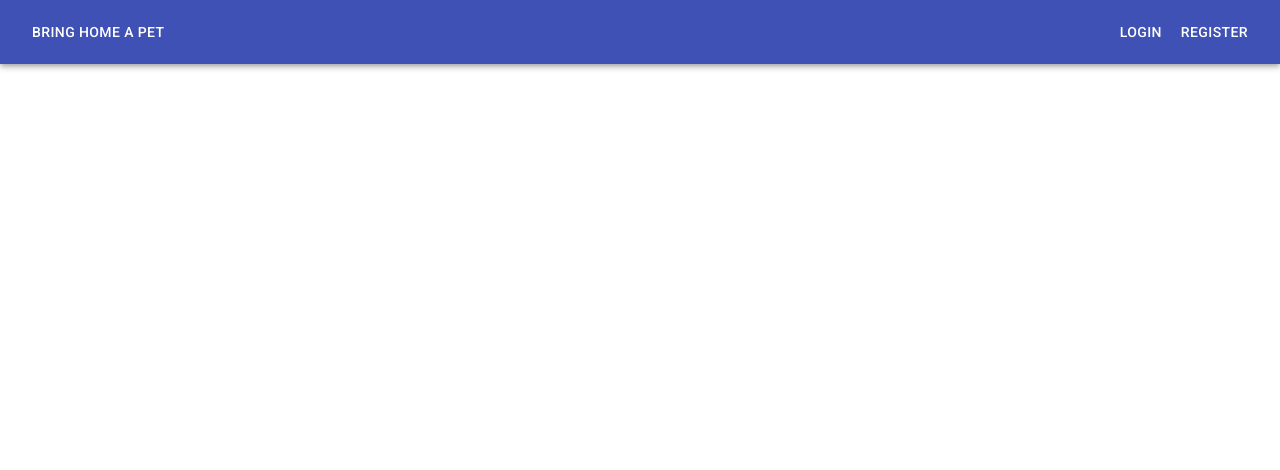
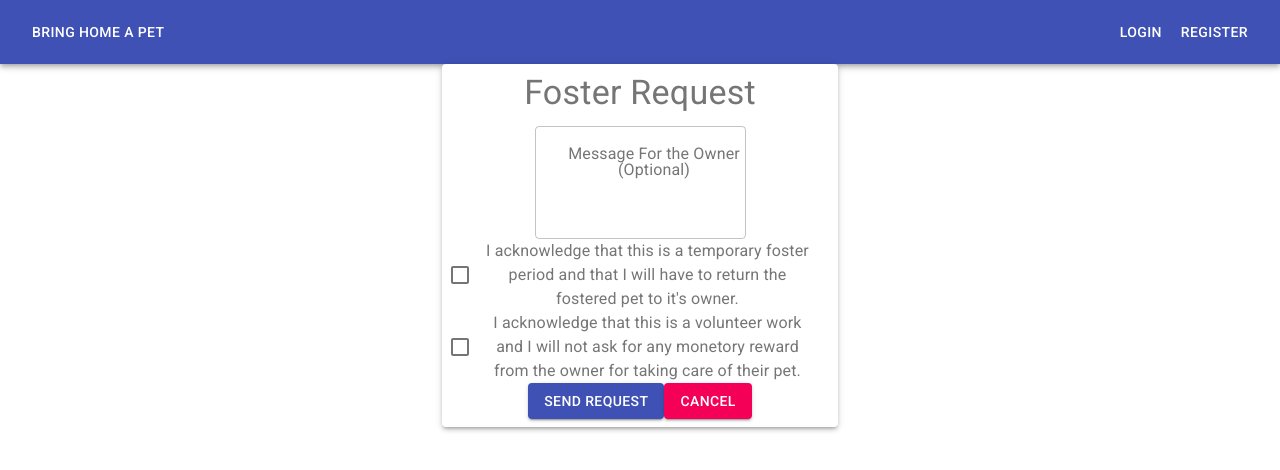
Before and after one commit to vasisht54/Pet-Foster-Frontend, a React (Create React App) app: page /SendFosterRequest in a window 1280 px wide. Shown: the top 470 px of the page. Built offline with nearby package versions, Linux system fonts and the light colour scheme.

Commit message:
send foster request

```diff
--- a/src/App.js
+++ b/src/App.js
@@ -5,6 +5,8 @@ import CreatePetListing from "./CreatePetListing";
 import ButtonAppBar from "./Navbar";
 import Login from "./Login";
 import Register from "./Register";
+import SendFosterRequest from "./PetSearch/SendFosterRequest";
+import PetSearchDetails from "./PetSearch/petSearchDetails";
 
 function App() {
   return (
@@ -28,6 +30,12 @@ function App() {
             <Route path="/register">
               <Register />
             </Route>
+            <Route path="/PetSearchDetails">
+              <PetSearchDetails />
+            </Route>
+            <Route path="/SendFosterRequest">
+              <SendFosterRequest />
+            </Route>
           </Switch>
         </div>
       </div>
--- a/src/PetSearch/PetSearch.js
+++ b/src/PetSearch/PetSearch.js
@@ -10,7 +10,7 @@ import CardContent from "@material-ui/core/CardContent";
 import CardMedia from "@material-ui/core/CardMedia";
 import Button from "@material-ui/core/Button";
 import Grid from "@material-ui/core/Grid";
-
+import SendFosterRequest from "./SendFosterRequest";
 import { makeStyles, useTheme } from "@material-ui/core/styles";
 
 import { Filters } from "./PetSearchFilters";
@@ -124,8 +124,8 @@ function PetSearch() {
                 </CardContent>
               </CardActionArea>
               <CardActions>
-                <Button size="small" color="primary">
-                  Send foster request
+                <Button size="small" color="primary" href="/petSearchDetails" >
+                  View Pet Details
                 </Button>
               </CardActions>
             </Card>
--- /dev/null
+++ b/src/PetSearch/SendFosterRequest.js
@@ -0,0 +1,160 @@
+import React from "react";
+import { makeStyles, withStyles } from "@material-ui/core/styles";
+import Container from "@material-ui/core/Container";
+import Paper from "@material-ui/core/Paper";
+import Typography from "@material-ui/core/Typography";
+import TextField from "@material-ui/core/TextField";
+import Checkbox from "@material-ui/core/Checkbox";
+import FormGroup from "@material-ui/core/FormGroup";
+import FormControlLabel from "@material-ui/core/FormControlLabel";
+import Button from "@material-ui/core/Button";
+import Dialog from '@material-ui/core/Dialog';
+import MuiDialogContent from '@material-ui/core/DialogContent';
+import MuiDialogActions from '@material-ui/core/DialogActions';
+
+const drawerWidth = 300;
+const useStyles = makeStyles((theme) => ({
+  root: {
+    display: "flex",
+    flexGrow: 1,
+  },
+  drawer: {
+    [theme.breakpoints.up("sm")]: {
+      width: drawerWidth,
+      flexShrink: 0,
+    },
+  },
+  content: {
+    flexGrow: 1,
+    padding: theme.spacing(3),
+    height: "100vh",
+    overflowY: "scroll",
+  },
+  drawerPaper: {
+    top: "auto !important",
+    width: drawerWidth,
+    position: "absolute",
+  },
+  paper: {
+    padding: theme.spacing(1),
+    textAlign: "center",
+    color: theme.palette.text.secondary,
+  },
+  cardRoot: {
+    maxWidth: 345,
+  },
+  media: {
+    height: 140,
+  },
+  cardInfo: {
+    paddingLeft: "5px",
+  },
+}));
+
+  const DialogContent = withStyles((theme) => ({
+    root: {
+      padding: theme.spacing(2),
+    },
+  }))(MuiDialogContent);
+
+  const DialogActions = withStyles((theme) => ({
+    root: {
+      margin: 0,
+      padding: theme.spacing(1),
+    },
+  }))(MuiDialogActions);
+
+function SendFosterRequest() {
+  const classes = useStyles();
+  const [open, setOpen] = React.useState(false);
+
+  const handleOpen = () => {
+    setOpen(true);
+  };
+
+  const handleClose = () => {
+    setOpen(false);
+  };
+
+  return (
+    <div className={classes.root}>
+      <Container component="main" maxWidth="xs">
+        <Paper className={classes.paper} elevation={3}>
+          <div className={classes.Card}>
+            <Typography gutterBottom variant="h4">
+              Foster Request
+            </Typography>
+          </div>
+          <div className={classes.Card}>
+            <TextField
+              id="outlined-multiline-static"
+              label="Message For the Owner (Optional)"
+              multiline
+              rows={4}
+              variant="outlined"
+            />
+          </div>
+          <FormGroup aria-label="position" row>
+            <FormControlLabel
+              value="end"
+              control={<Checkbox color="primary" />}
+              label="I acknowledge that this is a temporary foster period and that I will have to return the fostered pet to it's owner."
+              labelPlacement="end"
+            />
+          </FormGroup>
+          <FormGroup aria-label="position" row>
+            <FormControlLabel
+              value="end"
+              control={<Checkbox color="primary" />}
+              label="I acknowledge that this is a volunteer work and I will not ask for any monetory reward from the owner for taking care of their pet."
+              labelPlacement="end"
+            />
+          </FormGroup>
+          <div>
+            <label htmlFor="contained-button-file">
+              <Button
+                variant="contained"
+                color="primary"
+                component="span"
+                onClick={handleOpen}
+              >
+                Send Request
+              </Button>
+            </label>
+            <Dialog
+              onClose={handleClose}
+              aria-labelledby="customized-dialog-title"
+              open={open}
+            >
+              <DialogContent dividers>
+                <Typography gutterBottom>
+                  Kudos! Foster Request sent to the owner successfully.
+                </Typography>
+                <Typography gutterBottom>
+                    Now wait for them to accept it!
+                </Typography>
+              </DialogContent>
+              <DialogActions>
+                <Button autoFocus onClick={handleClose} color="primary"
+                    href = "/">
+                  Okay
+                </Button>
+              </DialogActions>
+            </Dialog>
+            {/* ************************************************************* */}
+
+            <Button
+              href="/"
+              variant="contained"
+              color="secondary"
+              className={classes.button}
+            >
+              Cancel
+            </Button>
+          </div>
+        </Paper>
+      </Container>
+    </div>
+  );
+}
+export default SendFosterRequest;
--- a/src/PetSearch/petSearchDetails.js
+++ b/src/PetSearch/petSearchDetails.js
@@ -1,25 +1,15 @@
 import React from "react";
 import { makeStyles } from "@material-ui/core/styles";
 import Button from "@material-ui/core/Button";
-import Container from "@material-ui/core/Container";
-import Avatar from "@material-ui/core/Avatar";
 import GridList from "@material-ui/core/GridList";
 import GridListTile from "@material-ui/core/GridListTile";
-import GridListTileBar from "@material-ui/core/GridListTileBar";
-import IconButton from "@material-ui/core/IconButton";
-import StarBorderIcon from "@material-ui/icons/StarBorder";
-import SendIcon from "@material-ui/icons/Send";
-import Icon from "@material-ui/core/Icon";
 import Paper from "@material-ui/core/Paper";
 import Typography from "@material-ui/core/Typography";
 import Grid from "@material-ui/core/Grid";
 import CheckIcon from '@material-ui/icons/Check';
 import CloseIcon from '@material-ui/icons/Close';
 import { green } from '@material-ui/core/colors';
-import { useHistory } from "react-router-dom";
-
-
-import ArrowBackRoundedIcon from "@material-ui/icons/ArrowBackRounded";
+import ArrowBackIosIcon from '@material-ui/icons/ArrowBackIos';
 
 const drawerWidth = 300;
 
@@ -165,9 +155,9 @@ const PetSearchDetails = () => {
                 variant="contained"
                 color="primary"
                 className={classes.button}
-                endIcon={<SendIcon />}
+                startIcon={<ArrowBackIosIcon />}
               >
-                Send a foster request
+                Back
               </Button>
             </div>
           </Grid>
@@ -190,6 +180,12 @@ const PetSearchDetails = () => {
               <KeyFacts label="Good with kids" value={false} />
             </Grid>
             <FormRow class={classes.margin5} label="Owner's notes" value="Bruno is a very jumpy dog. He needs a lot of attention. He needs walks twice a day. His favorite toy is a tennis ball." />
+
+              <Button variant="contained" color="primary"
+                className={classes.button} href="/sendFosterRequest" >
+                Send a Foster Request
+              </Button>
+
           </Grid>
         </Grid>
       </Paper>
```
